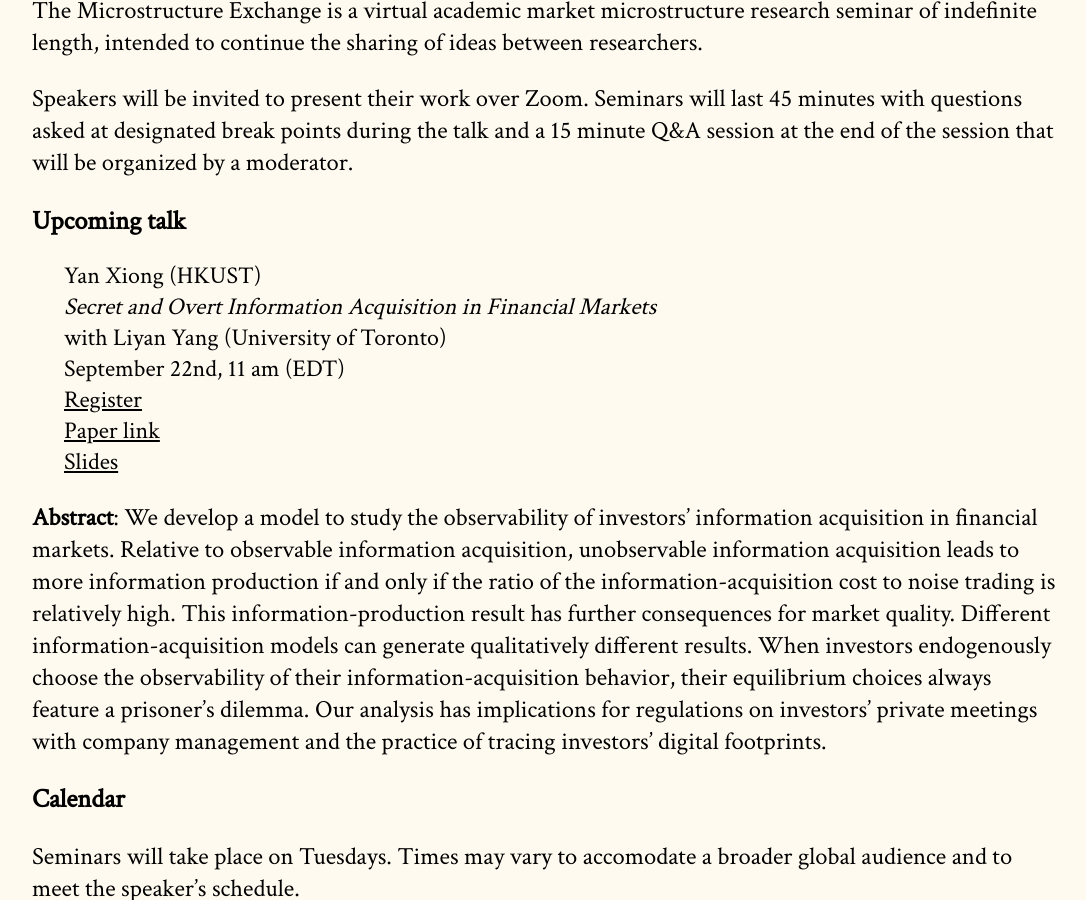
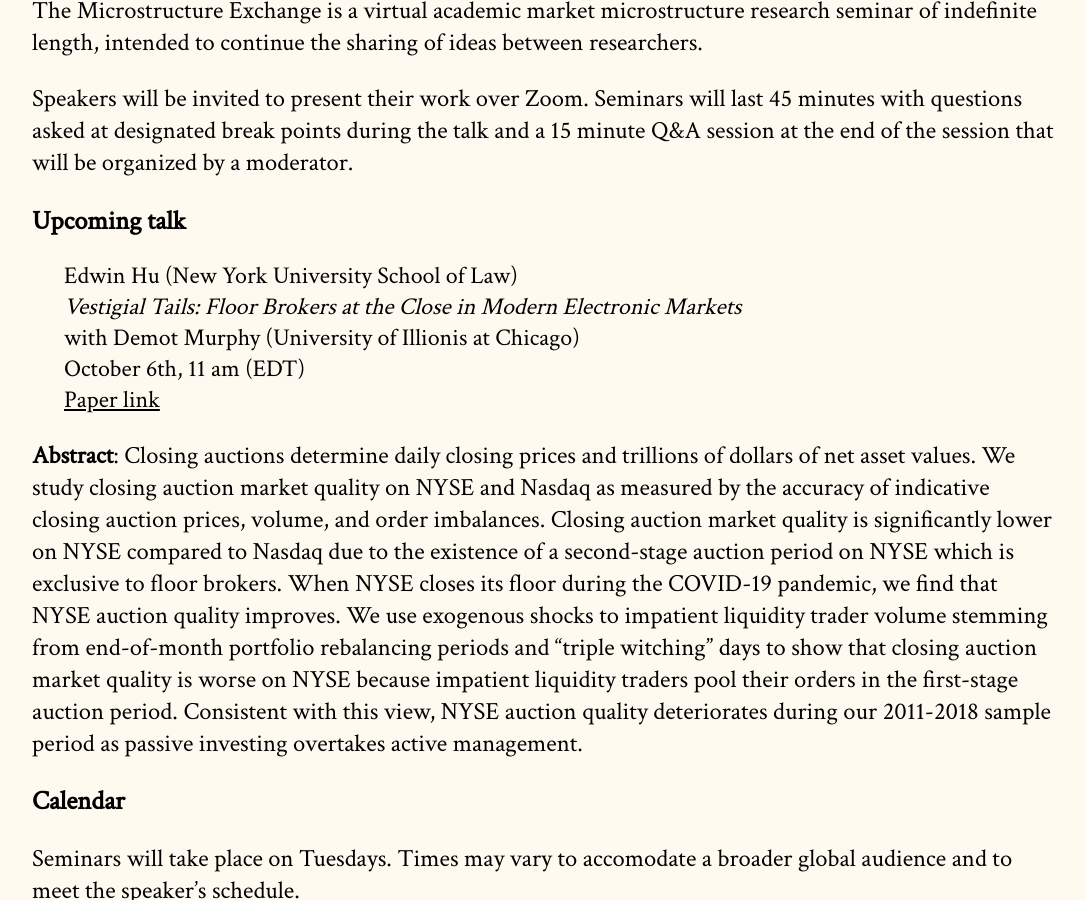
Before and after one commit to cpfiffer/microstructure.exchange, a Jekyll site: the page built from index.md, in a window 1280 px wide and 900 px high, scrolled down 257 px. Shown: the whole window, without its empty margins (96-1182 px from the left). Built offline with Jekyll 4.4.1, drawn with Linux system fonts in a browser that asks for light colours; some web fonts are replaced.

Commit message:
Add Edwin's info

```diff
--- a/_config.yml
+++ b/_config.yml
@@ -11,14 +11,14 @@ github:
   owner_name: Cameron Pfiffer
 
 speaker-info:
-  speaker-name: Yan Xiong (HKUST)
-  speaker-paper: "Secret and Overt Information Acquisition in Financial Markets"
-  coauthors: "Liyan Yang (University of Toronto)"
-  speaker-date: September 22nd, 11 am (EDT)
+  speaker-name: Edwin Hu (New York University School of Law)
+  speaker-paper: "Vestigial Tails: Floor Brokers at the Close in Modern Electronic Markets"
+  coauthors: "Demot Murphy (University of Illionis at Chicago)"
+  speaker-date: October 6th, 11 am (EDT)
   # discussant: "Gideon Saar (Cornell University)"
-  paper-link: https://papers.ssrn.com/sol3/papers.cfm?abstract_id=3579214
-  webinar-link: https://stockholmuniversity.zoom.us/webinar/register/WN_mQgUmqc2T0W9j83ELhWCgw
-  slides-link: /slides/Transparency_20200922 .pdf
+  paper-link: https://papers.ssrn.com/sol3/papers.cfm?abstract_id=3600230
+  # webinar-link: https://stockholmuniversity.zoom.us/webinar/register/WN_mQgUmqc2T0W9j83ELhWCgw
+  # slides-link: /slides/Transparency_20200922 .pdf
 
 # July 7 - Zhang/Moinas
 # July 14 - Ivashchenko/Hotchkiss
--- a/index.md
+++ b/index.md
@@ -18,7 +18,7 @@ Speakers will be invited to present their work over Zoom. Seminars will last 45
 
 {% include upcoming-speaker.html %}
 
-**Abstract**: We develop a model to study the observability of investors’ information acquisition in financial markets. Relative to observable information acquisition, unobservable information acquisition leads to more information production if and only if the ratio of the information-acquisition cost to noise trading is relatively high. This information-production result has further consequences for market quality. Different information-acquisition models can generate qualitatively different results. When investors endogenously choose the observability of their information-acquisition behavior, their equilibrium choices always feature a prisoner's dilemma. Our analysis has implications for regulations on investors’ private meetings with company management and the practice of tracing investors’ digital footprints.
+**Abstract**: Closing auctions determine daily closing prices and trillions of dollars of net asset values. We study closing auction market quality on NYSE and Nasdaq as measured by the accuracy of indicative closing auction prices, volume, and order imbalances. Closing auction market quality is significantly lower on NYSE compared to Nasdaq due to the existence of a second-stage auction period on NYSE which is exclusive to floor brokers. When NYSE closes its floor during the COVID-19 pandemic, we find that NYSE auction quality improves. We use exogenous shocks to impatient liquidity trader volume stemming from end-of-month portfolio rebalancing periods and "triple witching" days to show that closing auction market quality is worse on NYSE because impatient liquidity traders pool their orders in the first-stage auction period. Consistent with this view, NYSE auction quality deteriorates during our 2011-2018 sample period as passive investing overtakes active management.
 
 ## Calendar
 
```
